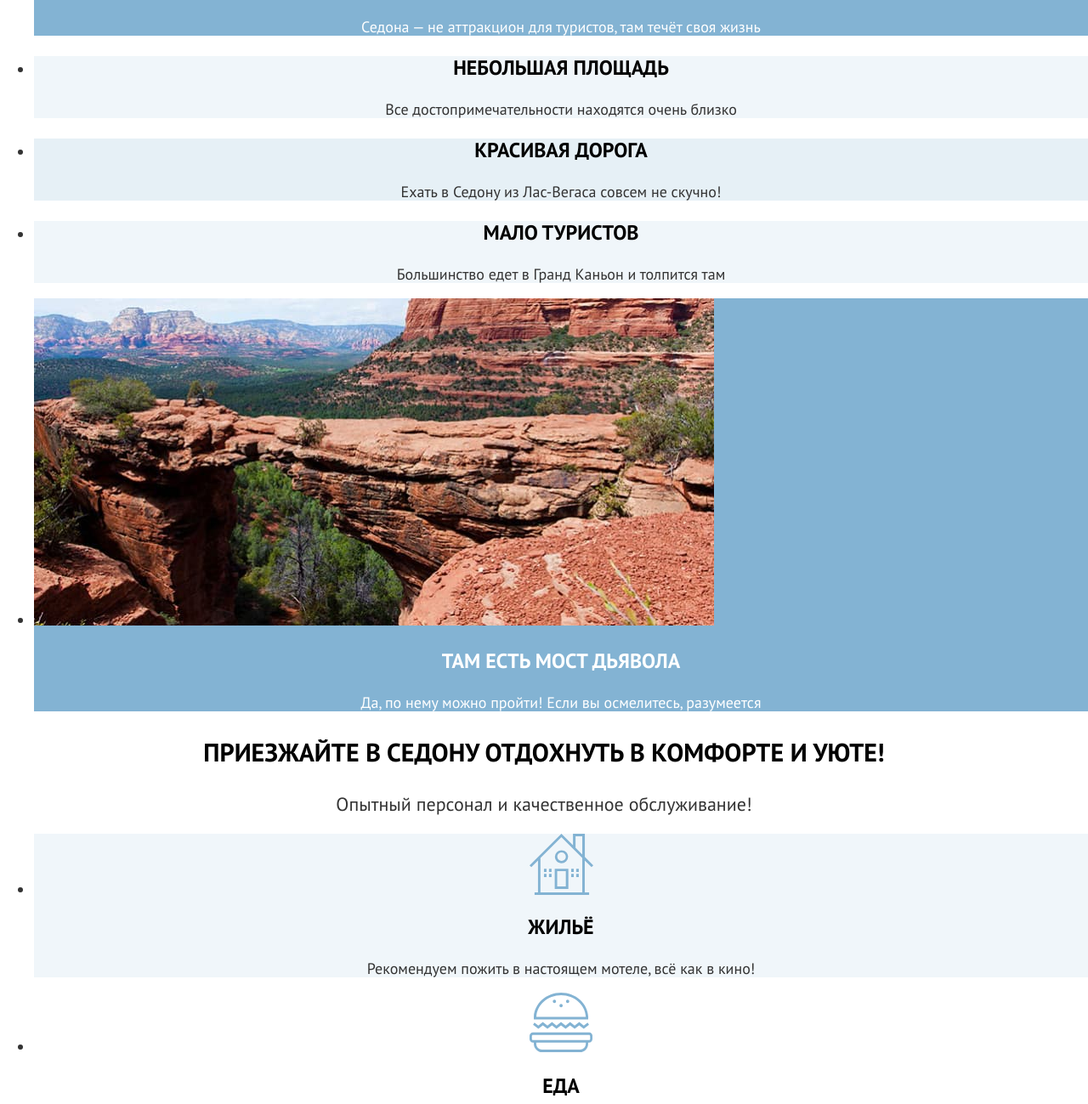
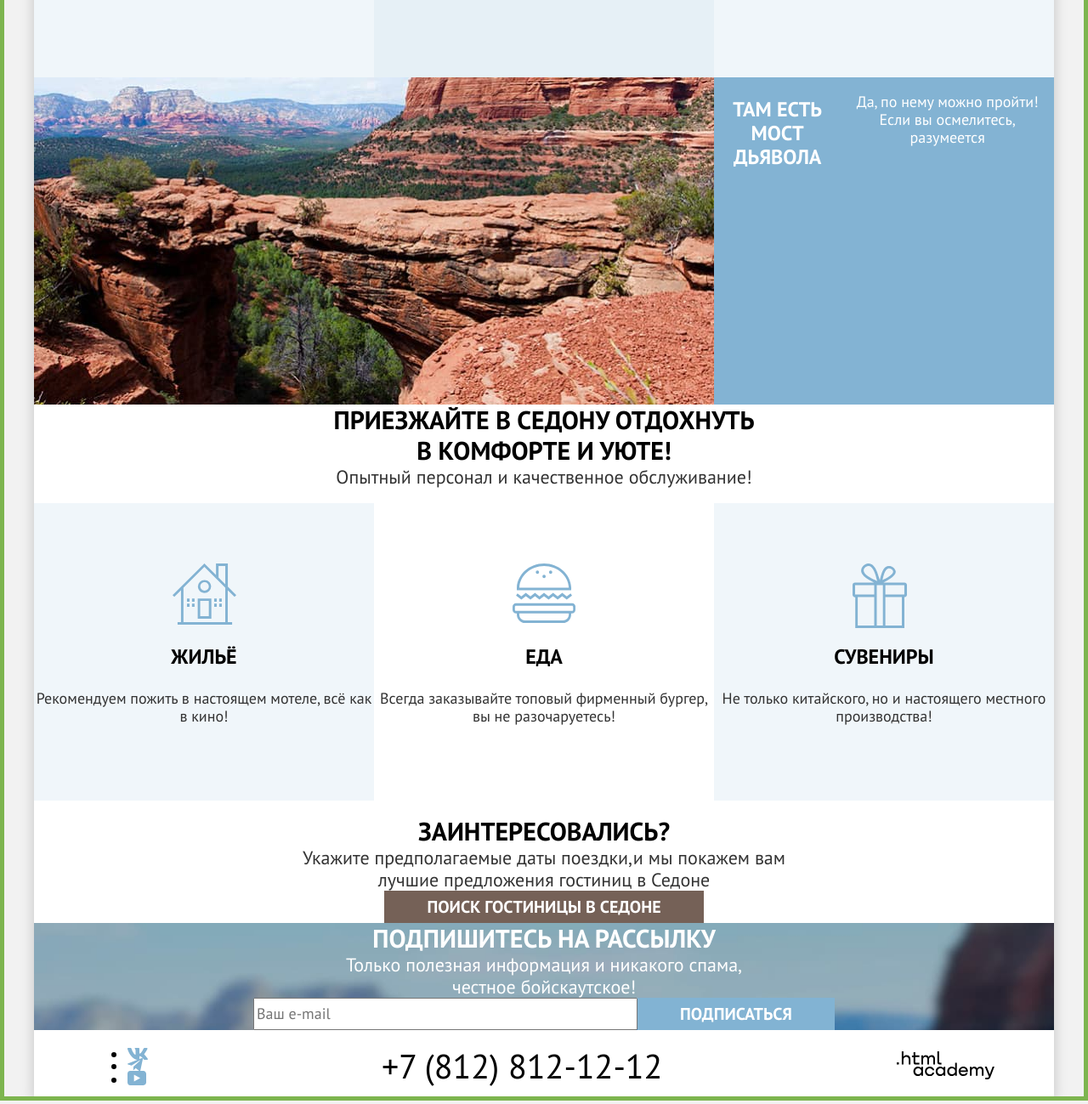
Before and after one commit to Valeriia1703/2709485-sedona-3, a plain HTML site: page index.html in a window 1280 px wide. Shown: the part 1203-2502 px from the top of the page at 85% size. Drawn offline with Linux system fonts and the light colour scheme.

Commit message:
Добавление крупных сеток

```diff
--- a/index.html
+++ b/index.html
@@ -9,12 +9,13 @@
   </head>
 
   <body>
+    <div class="page-container">
       <header class="page-header" data-test="header">
+        <nav class="navigation">
           <a class="page-header-logo-link" href="index.html">
-        <img class="page-header-logo-image" src="images/header-footer-icons/logo-sedona.svg" width="140" height="70"
+            <img class="page-header-logo-image" src="/images/icons/logo-sedona.svg" width="140" height="70"
               alt="Логотип Седоны">
           </a>
-      <nav class="navigation">
           <ul class="navigation-list">
             <li class="navigation-item">
               <a class="navigation-link" href="index.html" aria-current="page">Главная</a>
@@ -39,7 +40,7 @@
               </a>
             </li>
             <li class="navigation-item">
-            <a class="navigation-link-user button button-small button-brown" href="#">Хочу сюда!</a>
+              <a class="navigation-link-user button small-size-button button-primary" href="#">Хочу сюда!</a>
             </li>
           </ul>
         </nav>
@@ -48,39 +49,39 @@
       <main class="main" data-test="main">
         <section class="hero-container" data-test="hero">
           <h1 class="visually-hidden">Добро пожаловать в Седону</h1>
-        <img class="hero-image" src="images/index-images/welcome-phrase.svg" width="458" height="352"
+          <img class="hero-image" src="images/pictures/welcome-phrase.svg" width="458" height="352"
             alt="Welcome to the gorgeous Sedona, because the Grand Canyon sucks!">
         </section>
         <section class="sedona-advantages" data-test="advantages">
           <h2 class="visually-hidden">Преимущества Седоны</h2>
-        <p class="hero-text text-center">Седона — небольшой городок в Аризоне,
+          <p class="hero-text title">Седона — небольшой городок в Аризоне,
             заслуживающий большего!</p>
-        <p class="hero-subtext text-center">Рассмотрим причины, по которым Седона круче, чем Гранд-Каньон!</p>
+          <p class="hero-subtext subtext">Рассмотрим причины, по которым Седона круче, чем Гранд-Каньон!</p>
           <ul class="sedona-advantages-list">
-          <li class="sedona-advantages-item">
-            <img class="sedona-advantages-image" src="images/index-images/view-sedona-town.jpg" width="800" height="385"
+            <li class="sedona-advantages-item sedona-advantages-first">
+              <img class="sedona-advantages-image" src="images/pictures/view-sedona-town.jpg" width="800" height="385"
                 alt="Вид на городок Седона">
-            <h3 class="sedona-advantages-title text-center">Настоящий городок</h3>
-            <p class="sedona-advantages-description text-center">Седона — не аттракцион для туристов, там течёт своя
+              <h3 class="sedona-advantages-title">Настоящий городок</h3>
+              <p class="sedona-advantages-description">Седона — не аттракцион для туристов, там течёт своя
                 жизнь</p>
             </li>
-          <li class="sedona-advantages-item">
-            <h3 class="sedona-advantages-title text-center">Небольшая площадь</h3>
-            <p class="sedona-advantages-description text-center">Все достопримечательности находятся очень близко</p>
+            <li class="sedona-advantages-item sedona-advantages-second">
+              <h3 class="sedona-advantages-title">Небольшая площадь</h3>
+              <p class="sedona-advantages-description">Все достопримечательности находятся очень близко</p>
             </li>
-          <li class="sedona-advantages-item">
-            <h3 class="sedona-advantages-title text-center">Красивая дорога</h3>
-            <p class="sedona-advantages-description text-center">Ехать в Седону из Лас-Вегаса совсем не скучно!</p>
+            <li class="sedona-advantages-item sedona-advantages-third">
+              <h3 class="sedona-advantages-title">Красивая дорога</h3>
+              <p class="sedona-advantages-description">Ехать в Седону из Лас-Вегаса совсем не скучно!</p>
             </li>
-          <li class="sedona-advantages-item">
-            <h3 class="sedona-advantages-title text-center">Мало туристов</h3>
-            <p class="sedona-advantages-description text-center">Большинство едет в Гранд Каньон и толпится там</p>
+            <li class="sedona-advantages-item sedona-advantages-fourth">
+              <h3 class="sedona-advantages-title">Мало туристов</h3>
+              <p class="sedona-advantages-description">Большинство едет в Гранд Каньон и толпится там</p>
             </li>
-          <li class="sedona-advantages-item">
-            <img class="sedona-advantages-image" src="images/index-images/devil-bridge.jpg" width="800" height="385"
+            <li class="sedona-advantages-item sedona-advantages-fifth">
+              <img class="sedona-advantages-image" src="images/pictures/devil-bridge.jpg" width="800" height="385"
                 alt="Вид на мост Дьявола">
-            <h3 class="sedona-advantages-title text-center">Там есть мост дьявола</h3>
-            <p class="sedona-advantages-description text-center">Да, по нему можно пройти! Если вы осмелитесь,
+              <h3 class="sedona-advantages-title">Там есть мост дьявола</h3>
+              <p class="sedona-advantages-description">Да, по нему можно пройти! Если вы осмелитесь,
                 разумеется</p>
             </li>
           </ul>
@@ -88,19 +89,19 @@
 
         <section class="services" data-test="search">
           <h2 class="visually-hidden">Сервисы, которые мы предлагаем</h2>
-        <p class="services-text text-center">Приезжайте в Седону отдохнуть в комфорте и уюте!</p>
-        <p class="services-subtext text-center">Опытный персонал и качественное обслуживание!</p>
+          <p class="services-text title">Приезжайте в Седону отдохнуть в комфорте и уюте!</p>
+          <p class="services-subtext subtext">Опытный персонал и качественное обслуживание!</p>
           <ul class="services-list">
-          <li class="services-item text-center">
+            <li class="services-item">
               <h3 class="services-list-title">Жильё</h3>
               <p class="services-item-text">Рекомендуем пожить в настоящем мотеле, всё как в кино!</p>
             </li>
-          <li class="services-item text-center">
+            <li class="services-item">
               <h3 class="services-list-title">Еда</h3>
               <p class="services-item-text">Всегда заказывайте
                 топовый фирменный бургер, вы не разочаруетесь!</p>
             </li>
-          <li class="services-item text-center">
+            <li class="services-item">
               <h3 class="services-list-title">Сувениры</h3>
               <p class="services-item-text">Не только китайского,
                 но и настоящего местного производства!</p>
@@ -109,23 +110,23 @@
 
         </section>
 
-      <section class="hotel-search text-center">
-        <h2 class="hotel-search-text text-center">Заинтересовались?</h2>
-        <p class="hotel-search-subtext text-center">Укажите предполагаемые даты поездки,и мы покажем вам лучшие
+        <section class="hotel-search">
+          <h2 class="hotel-search-text title">Заинтересовались?</h2>
+          <p class="hotel-search-subtext subtext">Укажите предполагаемые даты поездки,и мы покажем вам лучшие
             предложения гостиниц в Седоне</p>
-        <button class="button big-button hotel-search-button button-brown" type="button"> Поиск гостиницы в
+          <button class="button big-size-button hotel-search-button button-primary" type="button"> Поиск гостиницы в
             Седоне</button>
         </section>
 
-      <section class="subscription-index text-center" data-test="subscribe">
-        <h2 class="subscription-title text-center">Подпишитесь на рассылку</h2>
-        <p class="subscription-subtext text-center">Только полезная информация и никакого спама, честное бойскаутское!
+        <section class="subscription-index" data-test="subscribe">
+          <h2 class="subscription-title">Подпишитесь на рассылку</h2>
+          <p class="subscription-subtext subtext">Только полезная информация и никакого спама, честное бойскаутское!
           </p>
           <form class="subscription-form" action="https://echo.htmlacademy.ru/" method="POST">
             <label class="visually-hidden" for="subscription-email">E-mail</label>
             <input class="subscription-form-input" type="email" name="subscription-email" id="subscription-email"
               placeholder="Ваш e-mail" required>
-          <button class="button big-button subscription-form-button text-center button-blue"
+            <button class="button big-size-button subscription-form-button button-secondary"
               type="submit">Подписаться</button>
           </form>
         </section>
@@ -133,6 +134,7 @@
       </main>
 
       <footer class="page-footer" data-test="footer">
+        <div class="page-footer-wrapper">
           <ul class="page-footer-social-list">
             <li class="page-footer-social-item">
               <a class="page-footer-social-link" href="https://vk.com/htmlacademy">
@@ -151,13 +153,15 @@
             </li>
           </ul>
 
-      <a class="page-footer-phone-link text-center" href="tel:+7812121212">+7 (812) 812-12-12</a>
+          <a class="page-footer-phone-link" href="tel:+7812121212">+7 (812) 812-12-12</a>
 
           <a class="page-footer-logo-link" href="https://htmlacademy.ru/intensive/htmlcss" target="_blank"
             rel="noopener noreferrer">
             <span class="visually-hidden">Интенсив курса Html Academy</span>
           </a>
+        </div>
       </footer>
+    </div>
   </body>
 
 </html>
--- a/styles/styles.css
+++ b/styles/styles.css
@@ -14,18 +14,38 @@
   font-display: swap;
 }
 
+*,
+*::before,
+*::after {
+  box-sizing: border-box;
+}
+
 body {
   font-family: "PT Sans", sans-serif;
   font-size: 18px;
   line-height: 21px;
   color: #333333;
-  background-color: #F2F2F2;
+  background-color: #f2f2f2;
+  font-weight: 400;
+  font-style: normal;
   margin: 0;
-  font-weight: 400;
+  /* для проверки высоты, потом убрать */
+  outline: 5px solid #7db54f;
+  outline-offset: -5px;
+}
+
+.page-container {
+  display: flex;
+  flex-direction: column;
+  width: 1200px;
+  margin: 0 auto;
+  box-shadow: 0 0 15px rgba(0, 0, 0, 0.2);
+  min-height: 100vh;
 }
 
 .main {
   background-color: #ffffff;
+  flex-grow: 1;
 }
 
 .page-header {
@@ -33,9 +53,26 @@ body {
   background-color: #ffffff;
 }
 
-.page-footer {
-  background-color: #ffffff;
-  color: #000000;
+.navigation {
+  display: flex;
+  width: 1060px;
+  margin: 0 auto;
+}
+
+.navigation-list {
+  margin: 0;
+  padding: 0;
+  max-width: 440px;
+}
+
+.user-navigation-list {
+  max-width: 300px;
+  margin-left: auto;
+}
+
+.page-header-logo-link {
+  width: 140px;
+  margin-right: 30px;
 }
 
 .navigation-link {
@@ -43,7 +80,6 @@ body {
   line-height: 24px;
   font-weight: 700;
   color: inherit;
-  text-align: center;
   text-decoration: none;
 }
 
@@ -52,15 +88,15 @@ body {
 }
 
 .user-navigation-subtext {
-  background-color: #7DB54F;
+  background-color: #7db54f;
   color: #ffffff;
   font-size: 10px;
   line-height: 10px;
-
 }
 
 /* оформление кнопок */
 .button {
+  font-family: inherit;
   text-transform: uppercase;
   color: #ffffff;
   font-weight: 700;
@@ -68,22 +104,22 @@ body {
   text-align: center;
 }
 
-.big-button {
+.big-size-button {
   font-size: 20px;
   line-height: 36px;
 }
 
-.button-small {
+.small-size-button {
   font-size: 16px;
   line-height: 20px;
 }
 
-.button-brown {
+.button-primary {
   background-color: #756157;
 }
 
-.button-blue {
-  background-color: #82B3D3;
+.button-secondary {
+  background-color: #82b3d3;
 }
 
 .button-reset {
@@ -93,33 +129,75 @@ body {
 
 .hero-container {
   background-color: rgb(40, 62, 77);;
-  background-image: url(../images/icons/image-detail.svg), url(../images/backgrounds/index-background.jpg);
+  background-image: url("../images/icons/image-detail.svg"), url("../images/backgrounds/index-background.jpg");
   background-repeat: no-repeat;
   background-size: 100% auto, cover;
   background-position: bottom, center center;
 }
 .hero-image {
-  margin: auto;
+  margin: 0 auto;
   display: block;
 }
 
-.text-center {
-text-align: center;
-}
-
-.hero-text, .services-text, .hotel-search-text, .subscription-title, .founded-hotels-text {
+.title {
   font-size: 30px;
   line-height: 36px;
   font-weight: 700;
   text-transform: uppercase;
-}
-.hero-text, .services-text, .hotel-search-text, .founded-hotels-text {
   color: #000000;
 }
 
-.hero-subtext, .services-subtext, .hotel-search-subtext, .subscription-subtext {
+.hero-text {
+  text-align: center;
+  width: 700px;
+  margin: 0 auto;
+}
+
+.hero-subtext {
+  width: 700px;
+  margin: 0 auto;
+}
+
+.subtext {
   font-size: 22px;
   line-height: 26px;
+  text-align: center
+}
+
+.sedona-advantages-list {
+  list-style: none;
+  margin: 0;
+  padding: 0;
+  display: grid;
+  grid-template-areas:
+    "first first first"
+    "second third fourth"
+    "fifth fifth fifth";
+  grid-template-columns: repeat(3, 400px);
+  grid-template-rows: repeat(3, 385px);
+}
+
+.sedona-advantages-first {
+  grid-area: first;
+  display: flex;
+  flex-direction: row-reverse;
+}
+
+.sedona-advantages-second {
+  grid-area: second;
+}
+
+.sedona-advantages-third {
+  grid-area: third;
+}
+
+.sedona-advantages-fourth {
+  grid-area: fourth;
+}
+
+.sedona-advantages-fifth {
+  grid-area: fifth;
+  display: flex;
 }
 
 .sedona-advantages-title, .services-list-title {
@@ -128,6 +206,7 @@ text-align: center;
   text-transform: uppercase;
   font-weight: 700;
   color: #000000;
+  text-align: center;
 }
 
 .sedona-advantages-item:first-child .sedona-advantages-title,
@@ -137,33 +216,66 @@ text-align: center;
   color: #ffffff;
 }
 
-.sedona-advantages-item, .services-item:first-child, .services-item:last-child {
+.sedona-advantages-item:nth-child(odd) {
+  background-color: rgba(131, 179, 211, 0.2);
+}
+
+.sedona-advantages-item:nth-child(even), .services-item:nth-child(odd) {
   background-color: rgba(131, 179, 211, 0.12);
 }
 .sedona-advantages-item:first-child, .sedona-advantages-item:last-child {
   background-color: rgba(131, 179, 211, 1);
 }
 
-.sedona-advantages-item:nth-child(3) {
-  background-color: rgba(131, 179, 211, 0.2);
+.sedona-advantages-description, .services-item-text {
+  text-align: center;
 }
 
-.services-item::before{
+.services-text {
+  width: 515px;
+  margin: 0 auto;
+  text-align: center;
+}
+
+.services-subtext {
+   width: 515px;
+   margin: 0 auto;
+}
+
+.services-list {
+  display: flex;
+  list-style: none;
+  padding: 0;
+}
+
+.services-item {
+  width: 400px;
+  height: 350px;
+  align-content: center;
+}
+
+.services-item:first-child::before{
+  content: url("../images/icons/house.svg");
+  width: 75px;
+  height: 72px;
+  display: block;
+  margin: auto;
+
+}
+.services-item:nth-child(2)::before{
+  content: url("../images/icons/food.svg");
   width: 75px;
   height: 72px;
   display: block;
   margin: auto;
 }
 
-.services-item:first-child:before{
-  content: url(../images/icons/house.svg);
-
-}
-.services-item:nth-child(2):before{
-  content: url(../images/icons/food.svg);
-}
-.services-item:last-child:before{
-  content: url(../images/icons/souveniers.svg);
+.services-item:last-child::before{
+  content: url("../images/icons/souveniers.svg");
+  width: 75px;
+  height: 72px;
+  display: block;
+  margin: auto;
 }
 
 .subscription .subscription-title {
@@ -172,31 +284,86 @@ text-align: center;
 
 .subscription-index {
   background-color: #5b5b5b;
-  background-image: url(../images/backgrounds/background-subscribe.jpg);
+  background-image: url("../images/backgrounds/background-subscribe.jpg");
   background-repeat: no-repeat;
   background-size: 100% auto;
   background-position: top;
   color: #ffffff
 }
 
+.subscription-title {
+  font-size: 30px;
+  line-height: 36px;
+  font-weight: 700;
+  text-transform: uppercase;
+  text-align: center;
+  width: 500px;
+  margin: 0 auto;
+}
+
+.subscription-subtext {
+  width: 500px;
+  margin: 0 auto;
+}
+
+.subscription-form {
+  display: flex;
+  justify-content: center;
+}
+
 .subscription-form-input {
-  font-family: "PT Sans", sans-serif;
+  font-family: inherit;
   font-size: 18px;
   line-height: 24px;
+  width: 452px;
+}
+
+.subscription-form-button {
+  width: 232px;
+}
+
+.hotel-search,.subscription-index, .subscription {
+  text-align: center;
+}
+
+.hotel-search-text {
+  width: 600px;
+  margin: 0 auto;
+}
+.hotel-search-subtext {
+  width: 600px;
+  margin: 0 auto;
+}
+
+.hotel-search-button {
+  width: 376px;
+  margin: 0 auto;
 }
 
 .hotels-catalog {
   background-color: #5b5b5b;
-  background-image: url(../images/backgrounds/filters-background.jpg);
+  background-image: url("../images/backgrounds/filters-background.jpg");
   background-repeat: no-repeat;
   background-size: cover;
   color: #ffffff;
+}
+
+.inner-hotels-header {
+  width: 1060px;
+  margin: 0 auto;
 }
 
 .inner-hotels-title {
   font-size: 60px;
   font-weight: 700;
   line-height: 78px;
+}
+
+.breadcrumbs {
+  display: flex;
+  gap: 10px;
+  list-style: none;
+  padding: 0;
 }
 .breadcrumbs-item-link {
   font-size: 16px;
@@ -205,10 +372,25 @@ text-align: center;
 }
 
 .breadcrumbs-home-link::before {
-  content: url(../images/icons/home.svg);
+  content: url("../images/icons/home.svg");
   display: inline-block;
   width: 13px;
   height: 15px;
+}
+
+.catalog-filters-group {
+  border: none;
+}
+
+.catalog-filters-list {
+  list-style: none;
+  padding: 0;
+}
+
+.catalog-filters {
+  display: flex;
+  width: 1060px;
+  margin: 0 auto;
 }
 
 .catalog-filters-title {
@@ -221,24 +403,52 @@ text-align: center;
   line-height: 23px;
 }
 
+.catalog-filter-input {
+  font-family: inherit;
+  font-size: inherit;
+  line-height: 24px;
+  font-weight: 700;
+}
+
 .select-control{
   color: inherit;
+  font-family: inherit;
+  font-size: inherit;
+  line-height: inherit;
+  font-weight: inherit;
+}
+
+.founded-hotels {
+  width: 1060px;
+  margin: 0 auto;
+}
+
+.sorting-container {
+  display: flex;
+}
+
+.founded-hotels-text {
+  margin-right: auto;
+}
+
+.cards-order {
+  text-decoration: none;
 }
 
 .cards-view-card::before {
-  content: url(../images/icons/cards.svg);
+  content: url("../images/icons/cards.svg");
 }
 
 .cards-view-big-card::before {
-  content: url(../images/icons/big-cards.svg);
+  content: url("../images/icons/big-cards.svg");
 }
 
 .cards-view-list::before {
-  content: url(../images/icons/list.svg);
+  content: url("../images/icons/list.svg");
 }
 
 .hotels-item {
-  border: 1px solid #E5E5E5;
+  border: 1px solid #e5e5e5;
 }
 
 .hotels-item-link {
@@ -253,7 +463,7 @@ text-align: center;
 }
 
 .hotels-item-star::before {
-  content: url(../images/icons/star.svg);
+  content: url("../images/icons/star.svg");
   display: inline-block;
   width: 18px;
   height: 17px;
@@ -264,8 +474,14 @@ text-align: center;
   text-transform: uppercase;
 }
 
+.pagination {
+  display: flex;
+  gap: 8px;
+  list-style: none;
+}
+
 .pagination-item-link[aria-current="page"] {
-  background-color: #F2F2F2;
+  background-color: #f2f2f2;
   color: #000000;
 }
 
@@ -276,37 +492,58 @@ text-align: center;
 }
 
 /* Оформление футера */
+
+.page-footer {
+  background-color: #ffffff;
+  color: #000000;
+}
+
+.page-footer-wrapper {
+  width: 1060px;
+  margin: 0 auto;
+  display: flex;
+  justify-content: space-between;
+  align-items: center;
+}
+
+.page-footer-social-list {
+  max-width: 200px;
+}
 .page-footer-phone-link {
   font-size: 40px;
   line-height: 40px;
   text-transform: uppercase;
   color: #000000;
   text-decoration: none;
+  width: 331px;
 }
 
-/* Вопрос по поводу правильности(ссылки не кликабельные) */
+.page-footer-logo-link {
+   width: 115px;
+}
+
 .page-footer-logo-link::before {
-  content: url(../images/header-footer-icons/footer-logo.svg);
+  content: url("../images/icons/footer-logo.svg");
   width: 115px;
   height: 33px;
   display: block;
 }
 
-.page-footer-social-item:first-child:before{
-  content: url(../images/header-footer-icons/vk.svg);
+.page-footer-social-item:first-child a::before{
+  content: url("../images/icons/vk.svg");
   width: 24px;
   height: 14px;
   display: block;
 
 }
-.page-footer-social-item:nth-child(2):before{
-  content: url(../images/header-footer-icons/telegram.svg);
+.page-footer-social-item:nth-child(2) a::before{
+  content: url("../images/icons/telegram.svg");
   width: 18px;
   height: 16px;
   display: block;
 }
-.page-footer-social-item:last-child:before{
-  content: url(../images/header-footer-icons/you-tube.svg);
+.page-footer-social-item:last-child a::before{
+  content: url("../images/icons/you-tube.svg");
   width: 22px;
   height: 17px;
   display: block;
@@ -314,5 +551,14 @@ text-align: center;
 /* Оформление футера */
 
 .visually-hidden {
-  display: none;
+  position: absolute;
+  width: 1px;
+  height: 1px;
+  margin: -1px;
+  border: 0;
+  padding: 0;
+  white-space: nowrap;
+  clip-path: inset(100%);
+  clip: rect(0 0 0 0);
+  overflow: hidden;
 }
```
Also changed, not shown: hotels.html (+34 -26 lines), images/icons/favorite.svg (renamed from images/header-footer-icons/favorite.svg), images/icons/footer-logo.svg (renamed from images/header-footer-icons/footer-logo.svg), images/icons/logo-sedona.svg (renamed from images/header-footer-icons/logo-sedona.svg), images/icons/search.svg (renamed from images/header-footer-icons/search.svg), images/icons/telegram.svg (renamed from images/header-footer-icons/telegram.svg), images/icons/vk.svg (renamed from images/header-footer-icons/vk.svg), images/icons/you-tube.svg (renamed from images/header-footer-icons/you-tube.svg), images/pictures/devil-bridge.jpg (renamed from images/index-images/devil-bridge.jpg), images/pictures/view-sedona-town.jpg (renamed from images/index-images/view-sedona-town.jpg), images/pictures/welcome-phrase.svg (renamed from images/index-images/welcome-phrase.svg). Lines whose indentation alone changed are shown as unchanged.
